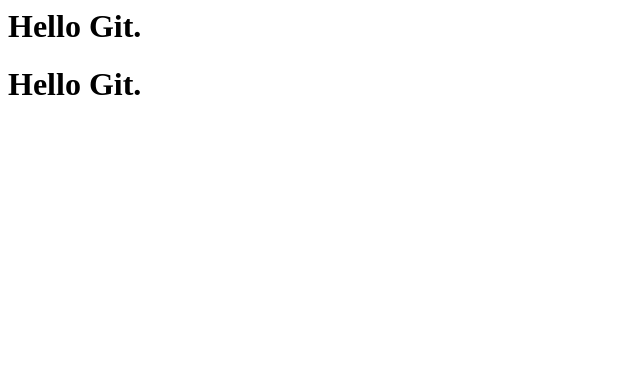
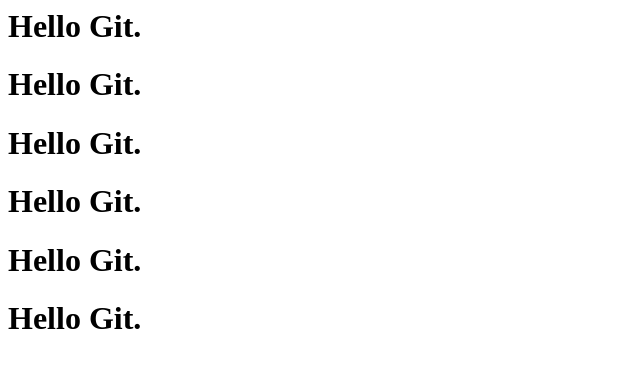
Before and after one commit to chenyuzhuo-lab/git_learning, a plain HTML site: page index.html in a window 1280 px wide. Shown: the whole page, without its empty margins (0-640 px from the left). Drawn offline with Linux system fonts and the light colour scheme.

Commit message:
index update

```diff
--- a/index.html
+++ b/index.html
@@ -1,2 +1,6 @@
 <h1>Hello Git.</h1>
 <h1>Hello Git.</h1>
+<h1>Hello Git.</h1>
+<h1>Hello Git.</h1>
+<h1>Hello Git.</h1>
+<h1>Hello Git.</h1>
```
